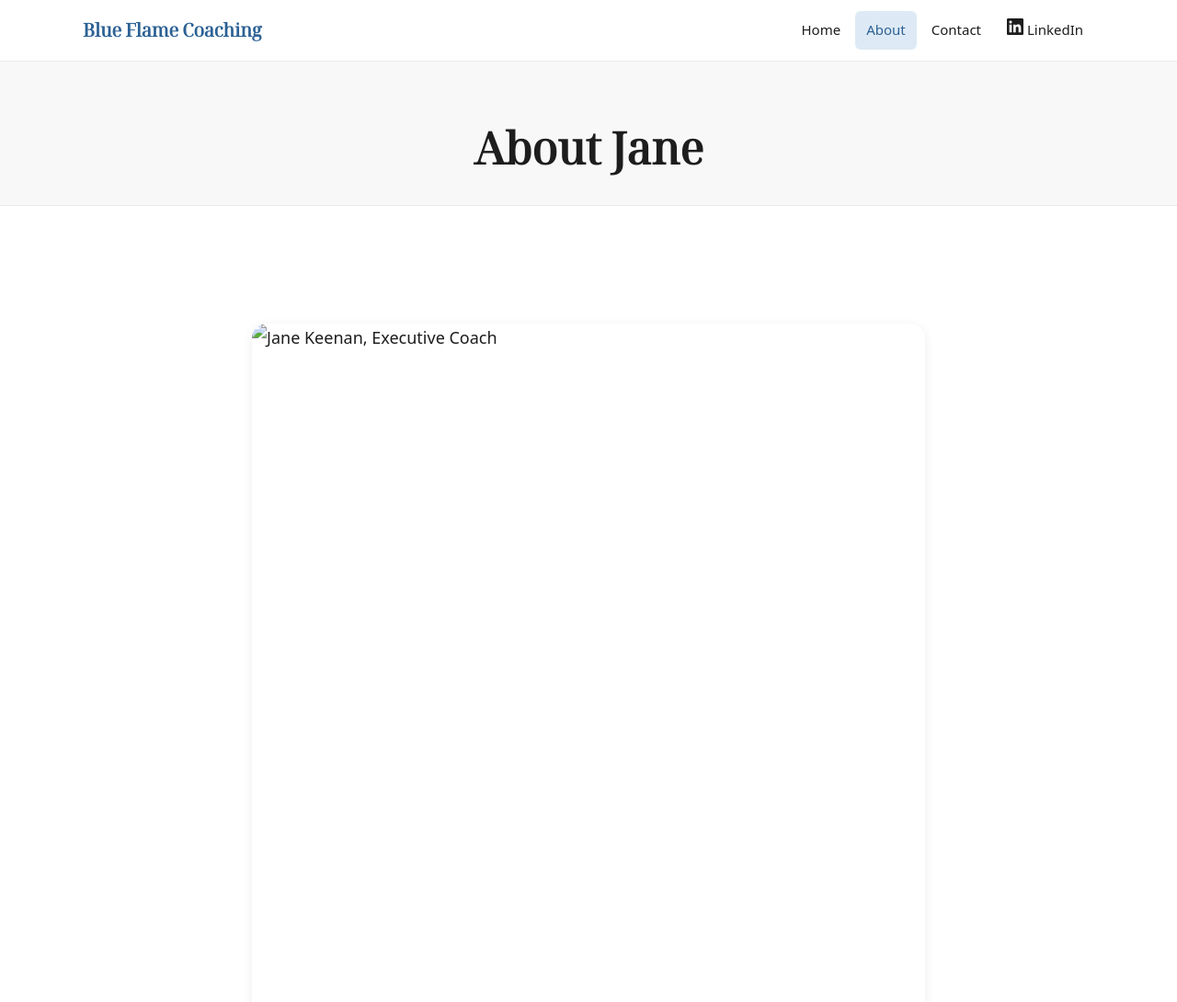
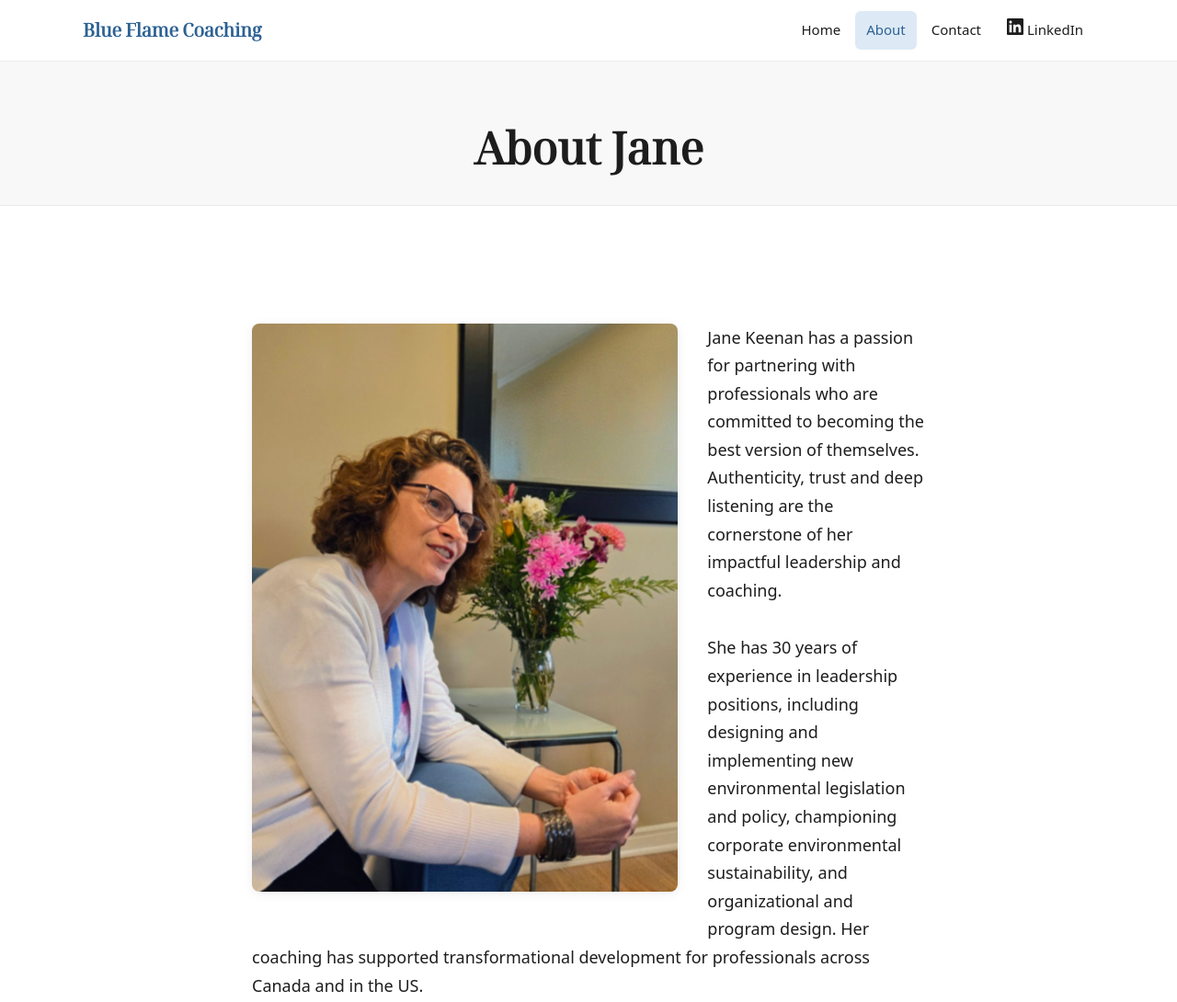
Before and after one commit to cssinate/blueflamecoaching, an Eleventy site: page src/about.html in a window 1280 px wide. Shown: the top 1090 px of the page at 92% size. Built offline with nearby package versions, Linux system fonts and the light colour scheme; Eleventy itself is replaced by a stand-in of ours; files that its build step writes are made by us from their sources.

Commit message:
Adding photos

```diff
--- a/src/_includes/layouts/base.njk
+++ b/src/_includes/layouts/base.njk
@@ -24,7 +24,7 @@
           <li><a href="/about/"{% if page.url == "/about/" %} aria-current="page"{% endif %}>About</a></li>
           <li><a href="/contact/"{% if page.url == "/contact/" %} aria-current="page"{% endif %}>Contact</a></li>
           <li>
-            <a href="https://www.linkedin.com/" target="_blank" rel="noopener noreferrer" class="site-nav--linkedin">
+            <a href="https://www.linkedin.com/in/jane-keenan-ba-llb-mes-cec-14b236252/" target="_blank" rel="noopener noreferrer" class="site-nav--linkedin">
               <svg aria-hidden="true" viewBox="0 0 24 24" fill="currentColor" height="18" width="18">
                 <path d="M20.447 20.452h-3.554v-5.569c0-1.328-.027-3.037-1.852-3.037-1.853 0-2.136 1.445-2.136 2.939v5.667H9.351V9h3.414v1.561h.046c.477-.9 1.637-1.85 3.37-1.85 3.601 0 4.267 2.37 4.267 5.455v6.286zM5.337 7.433c-1.144 0-2.063-.926-2.063-2.065 0-1.138.92-2.063 2.063-2.063 1.14 0 2.064.925 2.064 2.063 0 1.139-.925 2.065-2.064 2.065zm1.782 13.019H3.555V9h3.564v11.452zM22.225 0H1.771C.792 0 0 .774 0 1.729v20.542C0 23.227.792 24 1.771 24h20.451C23.2 24 24 23.227 24 22.271V1.729C24 .774 23.2 0 22.222 0h.003z"/>
               </svg>
--- a/src/about.html
+++ b/src/about.html
@@ -10,15 +10,12 @@ permalink: /about/
 
 <div class="page-wrapper page-wrapper--narrow">
   <div class="about-layout">
-    <div class="about-layout__image">
       <img
-        src="/images/jane-about.jpg"
+        src="/images/jane-about.png"
         alt="Jane Keenan, Executive Coach"
-        width="560"
-        height="700"
+        width="500"
+        height="667"
       >
-    </div>
-    <div class="about-layout__bio">
       <p>
         Jane Keenan has a passion for partnering with professionals who are
         committed to becoming the best version of themselves. Authenticity, trust
@@ -38,6 +35,5 @@ permalink: /about/
         a Bachelor of Law from Osgoode Hall Law School, and a Bachelor of Arts
         with Honours in Psychology from Saint Francis Xavier University.
       </p>
-    </div>
   </div>
 </div>
--- a/src/css/style.css
+++ b/src/css/style.css
@@ -85,9 +85,9 @@
 
     /* ── Tier 3: Component tokens ────────────────────────────────── */
 
-    --cta-bg: var(--color-brand);
+    --cta-bg: var(--color-blue-50);
     --cta-text: oklch(98% 0 0);
-    --cta-hover-bg: color-mix(in oklch, var(--color-brand), oklch(0% 0 0) 15%);
+    --cta-hover-bg: color-mix(in oklch, var(--color-blue-50), oklch(100% 0 0) 12%);
     --header-bg: var(--color-surface);
     --header-border: var(--color-border-subtle);
     --link-color: var(--color-brand);
@@ -532,29 +532,37 @@
     display: grid;
     grid-template-columns: 1fr;
     gap: var(--space-7);
-    align-items: start;
-  }
-
-  @media (inline-size > 700px) {
-    .about-layout {
-      grid-template-columns: 280px 1fr;
+    justify-items: center;
+    p {
+      margin: 0;
     }
   }
 
-  .about-layout__image img {
-    border-radius: var(--radius-lg);
+  @media (width > 700px) {
+    .about-layout {
+      display: block;
+      img {
+        float: left;
+        margin-inline-end: var(--space-6);
+        margin-block-end: var(--space-6);
+      }
+      p + p {
+        margin-block-start: var(--space-6);
+      }
+    }
+  }
+
+  .about-layout img {
+    border-radius: var(--radius-md);
+
     box-shadow: var(--shadow-md);
-    inline-size: 100%;
+    max-width: 45ch;
   }
 
   .about-layout__bio {
     font-size: 1.0625rem;
     line-height: 1.7;
     color: var(--color-text);
-  }
-
-  .about-layout__bio p + p {
-    margin-block-start: var(--space-5);
   }
 
   /* ── Page header ───────────────────────────────────────────────── */
```
Also changed, not shown: src/images/jane-about.jpg (added), src/images/jane-about.png (added), src/images/jane-headshot.jpg (added).
